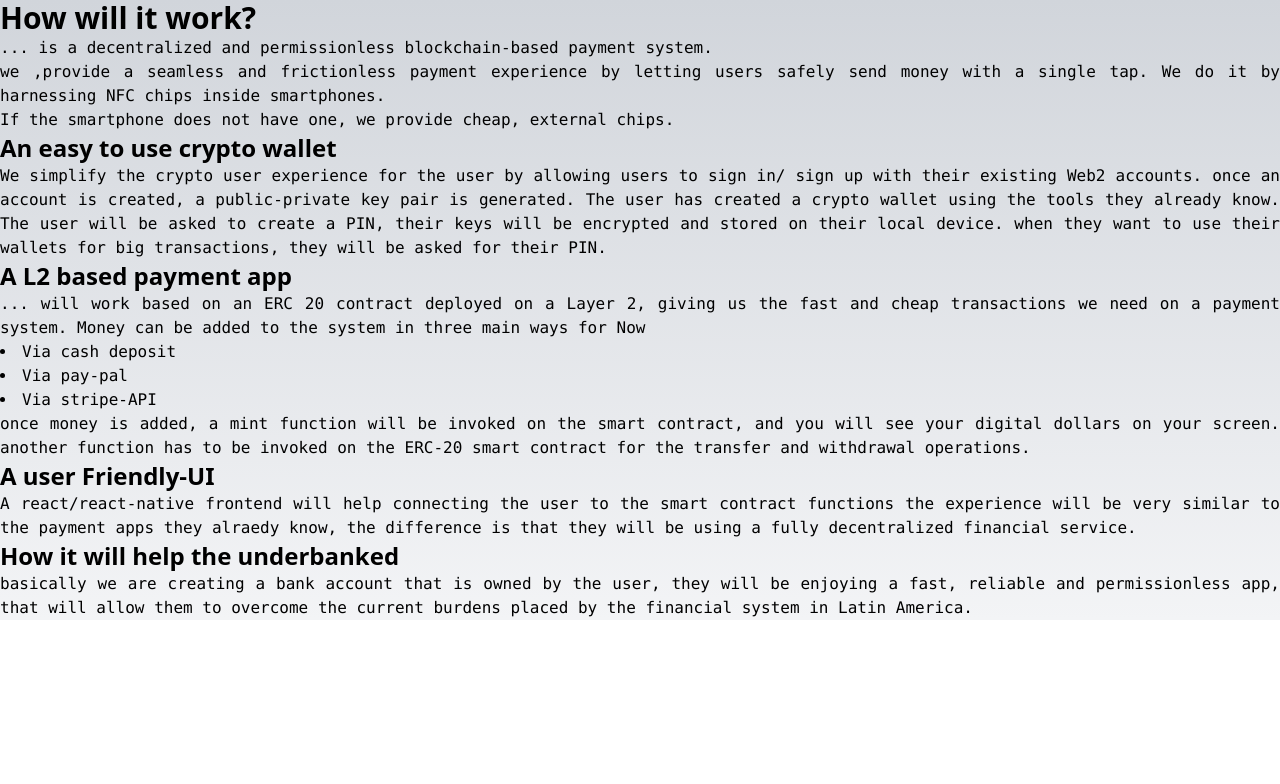
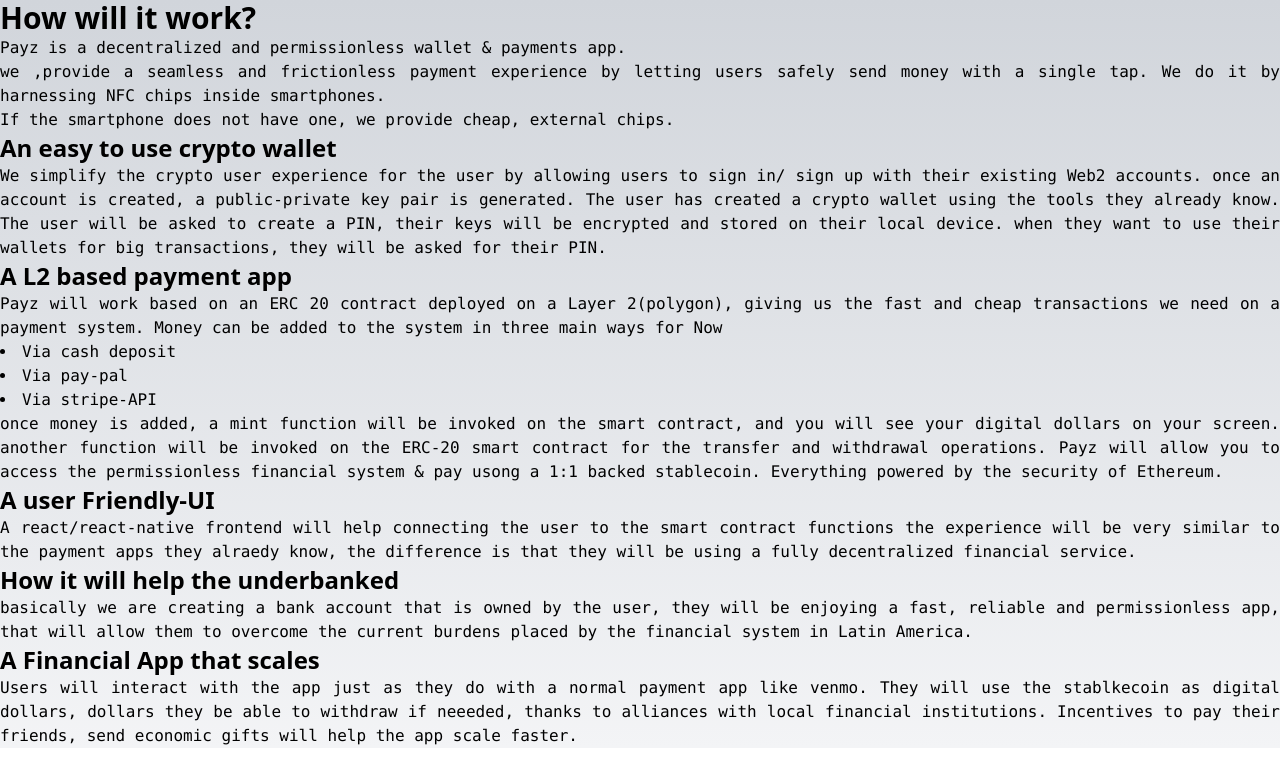
Before and after one commit to 123-code/Crypto-NFC-payments, a React (Create React App) app in the folder Front-end/front-end/: page /how in a window 1280 px wide. Shown: the top 784 px of the page. Built offline with nearby package versions, Linux system fonts and the light colour scheme.

Commit message:
How change changes

```diff
--- a/Front-end/front-end/src/Pages/how.js
+++ b/Front-end/front-end/src/Pages/how.js
@@ -5,7 +5,7 @@
 <div className ="bg-gradient-to-t from-gray-100 to-gray-300">
     <h1 className="font-sans text-justify text-3xl  font-extrabold "> How will it work? </h1>
 <h3 className="font-mono text-justify ">
-... is a decentralized and permissionless blockchain-based payment system.
+Payz is a decentralized and permissionless wallet & payments app.
 
 <div>
 we ,provide a seamless and frictionless payment experience by letting users safely
@@ -37,7 +37,7 @@
 
 <div>
 <h1 className="font-sans text-justify text-2xl font-extrabold "> A L2 based payment app</h1>
-... will work based on an ERC 20 contract deployed on a Layer 2, giving us the fast and cheap
+Payz will work based on an ERC 20 contract deployed on a Layer 2(polygon), giving us the fast and cheap
 transactions we need on a payment system. Money can be added to the system in three main ways for Now
 
 
@@ -48,7 +48,11 @@
 once money is added, a mint function will be invoked on the smart contract, and you
 will see your digital dollars on your screen.
 
-another function has to be invoked on the ERC-20 smart contract for the transfer and withdrawal operations.
+another function will be invoked on the ERC-20 smart contract for the transfer and withdrawal operations.
+
+Payz will allow you to access the permissionless financial system & pay usong a 1:1 backed stablecoin.
+Everything powered by the security of Ethereum.
+
 <h1 className="font-sans text-justify text-2xl font-extrabold "> A user Friendly-UI</h1>
 A react/react-native frontend will help connecting the user to the smart contract functions
 the experience will be very similar to the payment apps they alraedy know, the difference is that they will be using a
@@ -60,6 +64,14 @@
     a fast, reliable and permissionless app, that will allow them to overcome the current
     burdens placed by the financial system in Latin America.
 </div>
+<h1 className="font-sans text-justify text-2xl font-extrabold "> A Financial App that scales </h1>
+<div>
+Users will interact with the app just as they do with a normal payment app like venmo.
+They will use the stablkecoin as digital dollars, dollars they be able to withdraw if neeeded,  thanks to
+alliances with local financial institutions.
+
+Incentives to pay their friends, send  economic gifts will help the app scale faster.
+</div>
 </h3>
 
 
```
